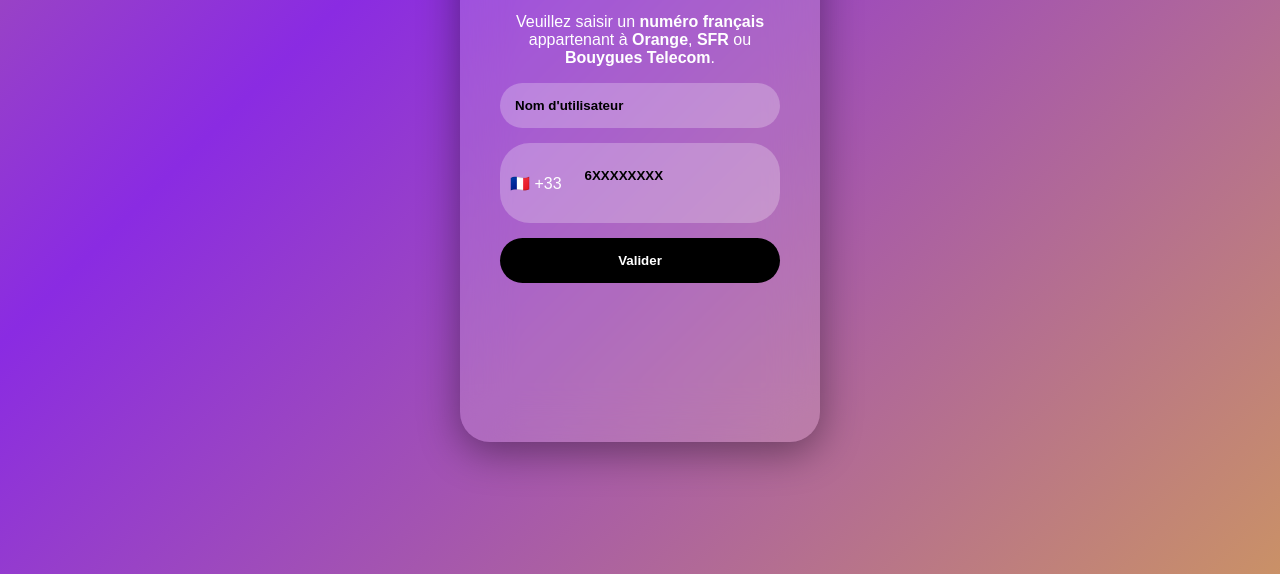
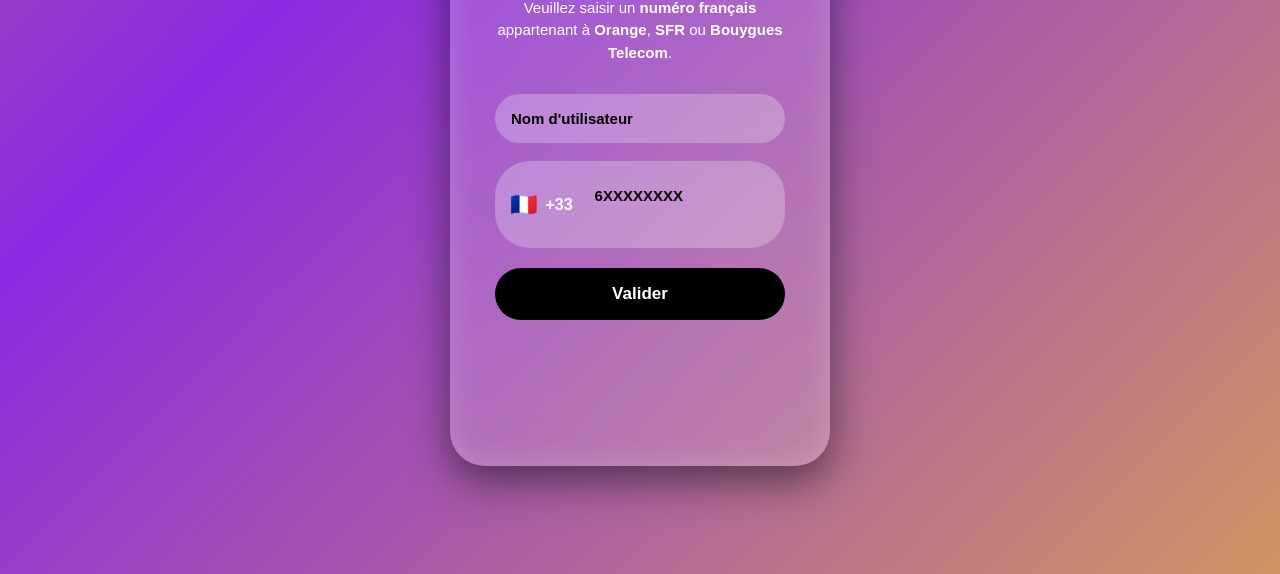
Before and after one commit to lomriwael4-wq/Snap-, a plain HTML site: page index.html in a window 1280 px wide. Shown: the part 226-800 px from the top of the page. Drawn offline with Linux system fonts and the light colour scheme.

Commit message:
Update index.html

```diff
--- a/index.html
+++ b/index.html
@@ -12,7 +12,7 @@
 font-family:Arial;
 }
 
-/* fond animé */
+/* BACKGROUND */
 
 body{
 margin:0;
@@ -20,11 +20,12 @@
 display:flex;
 justify-content:center;
 align-items:center;
-color:white;
 
 background:linear-gradient(-45deg,#ffe600,#8a2be2,#ffe600,#8a2be2);
 background-size:400% 400%;
-animation:bgmove 12s infinite;
+animation:bgmove 10s infinite;
+
+color:white;
 }
 
 @keyframes bgmove{
@@ -33,92 +34,171 @@
 100%{background-position:0% 50%}
 }
 
-/* container */
+/* CARD */
 
 .container{
-width:360px;
-padding:40px;
-border-radius:30px;
+
+width:380px;
+padding:45px;
+
+border-radius:35px;
 
 background:rgba(255,255,255,0.15);
-backdrop-filter:blur(25px);
+backdrop-filter:blur(30px);
 
-box-shadow:0 10px 40px rgba(0,0,0,0.4);
+box-shadow:
+0 15px 40px rgba(0,0,0,0.5),
+inset 0 0 30px rgba(255,255,255,0.2);
+
 text-align:center;
+
 }
 
-/* placeholder noir */
+/* TITLE */
+
+h2{
+margin-bottom:10px;
+font-size:28px;
+}
+
+/* TEXT */
+
+.info{
+font-size:15px;
+line-height:1.5;
+margin-bottom:30px;
+}
+
+/* INPUT */
+
+input{
+
+width:100%;
+padding:16px;
+
+border:none;
+border-radius:35px;
+
+background:rgba(255,255,255,0.25);
+
+color:black;
+font-size:15px;
+
+transition:0.25s;
+
+margin-bottom:18px;
+
+}
+
+/* PLACEHOLDER */
 
 ::placeholder{
 color:black;
 font-weight:bold;
 }
 
-/* input */
+/* FOCUS EFFECT */
 
-input{
-width:100%;
-padding:15px;
-margin-bottom:15px;
+input:focus{
 
-border-radius:30px;
-border:none;
+outline:none;
+
+background:white;
+
+transform:scale(1.03);
+
+box-shadow:
+0 0 10px white,
+0 0 25px rgba(255,255,255,0.7);
+
+}
+
+/* PHONE BOX */
+
+.phone{
+
+display:flex;
+align-items:center;
 
 background:rgba(255,255,255,0.25);
-color:white;
+
+border-radius:35px;
+
+padding:10px 15px;
+
+margin-bottom:20px;
+
 }
 
-/* phone box */
+/* FLAG */
 
-.phone{
-display:flex;
-align-items:center;
-background:rgba(255,255,255,0.25);
-border-radius:30px;
-padding:10px;
-margin-bottom:15px;
+.flag{
+font-size:22px;
+margin-right:8px;
 }
 
-.phone span{
-margin-right:8px;
+/* PREFIX */
+
+.prefix{
+margin-right:6px;
+font-weight:bold;
 }
+
+/* PHONE INPUT */
 
 .phone input{
 border:none;
 background:transparent;
-color:white;
 flex:1;
+color:black;
 }
 
-/* bouton */
+/* BUTTON */
 
 button{
+
 width:100%;
-padding:15px;
+padding:16px;
+
 border:none;
-border-radius:30px;
+border-radius:35px;
 
 background:black;
 color:white;
+
+font-size:17px;
 font-weight:bold;
 
 cursor:pointer;
-transition:0.2s;
+
+transition:0.25s;
+
 }
 
+/* BUTTON HOVER */
+
 button:hover{
+
 transform:scale(1.05);
-box-shadow:0 0 15px black;
+
+box-shadow:
+0 0 20px black,
+0 0 30px rgba(0,0,0,0.5);
+
 }
 
-/* opérateur */
+/* OPERATOR */
 
 .operator{
-margin-top:10px;
+
+margin-top:15px;
+
 font-size:18px;
 font-weight:bold;
+
 opacity:0;
 transition:0.4s;
+
 }
 
 .operator.show{
@@ -126,7 +206,15 @@
 transform:scale(1.1);
 }
 
-/* loader */
+/* LOGO */
+
+.logo{
+height:22px;
+vertical-align:middle;
+margin-right:6px;
+}
+
+/* LOADER */
 
 .loader{
 margin-top:15px;
@@ -135,7 +223,7 @@
 transition:0.3s;
 }
 
-/* message succès */
+/* SUCCESS MESSAGE */
 
 .success{
 margin-top:15px;
@@ -162,7 +250,7 @@
 
 <h2>Informations</h2>
 
-<p>
+<p class="info">
 Veuillez saisir un <b>numéro français</b> appartenant à
 <b>Orange</b>, <b>SFR</b> ou <b>Bouygues Telecom</b>.
 </p>
@@ -170,8 +258,13 @@
 <input placeholder="Nom d'utilisateur">
 
 <div class="phone">
-<span>🇫🇷 +33</span>
+
+<span class="flag">🇫🇷</span>
+
+<span class="prefix">+33</span>
+
 <input id="phone" placeholder="6XXXXXXXX" oninput="detectOperator()">
+
 </div>
 
 <button onclick="sendForm()">Valider</button>
@@ -190,36 +283,45 @@
 
 <script>
 
-/* detection opérateur */
+/* DETECTION OPERATEUR */
 
 function detectOperator(){
 
 let phone=document.getElementById("phone").value
+
 let op=document.getElementById("operator")
 
 if(phone.startsWith("60")||phone.startsWith("61")){
-op.innerHTML="🟠 Orange"
+
+op.innerHTML='<img class="logo" src="https://upload.wikimedia.org/wikipedia/commons/c/c8/Orange_logo.svg">Orange'
+
 }
 
 else if(phone.startsWith("62")||phone.startsWith("63")){
-op.innerHTML="🔴 SFR"
+
+op.innerHTML='<img class="logo" src="https://upload.wikimedia.org/wikipedia/commons/4/4f/SFR_2014_logo.svg">SFR'
+
 }
 
 else if(phone.startsWith("64")||phone.startsWith("65")){
-op.innerHTML="🔵 Bouygues Telecom"
+
+op.innerHTML='<img class="logo" src="https://upload.wikimedia.org/wikipedia/commons/6/66/Bouygues_Telecom_logo.svg">Bouygues Telecom'
+
 }
 
 else{
+
 op.innerHTML=""
 op.classList.remove("show")
 return
+
 }
 
 op.classList.add("show")
 
 }
 
-/* envoi */
+/* ENVOI FORMULAIRE */
 
 function sendForm(){
 
```
